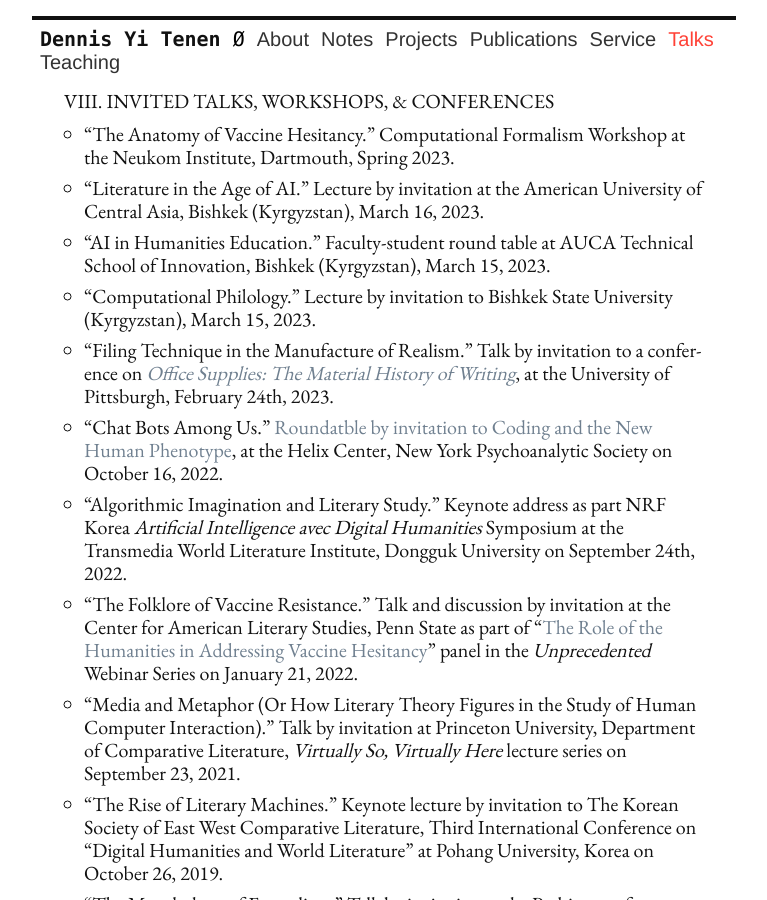
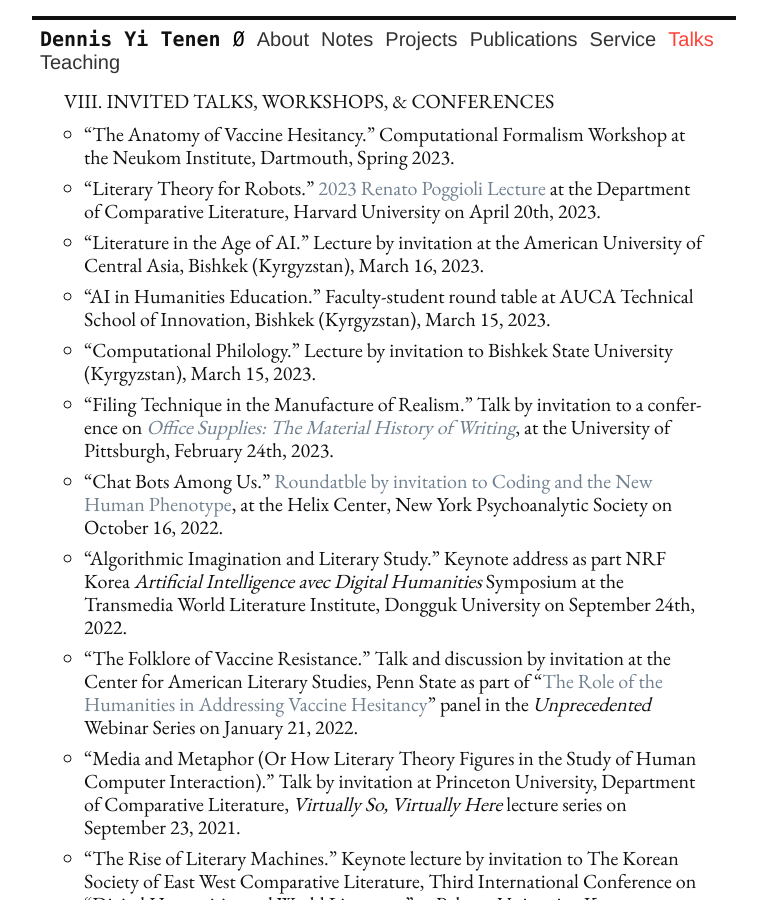
Before and after one commit to denten/denten.github.io, a Jekyll site: the page built from _pages/talks.md, in a window 1280 px wide and 900 px high. Shown: the whole window, without its empty margins (256-1023 px from the left). Built offline with Jekyll 4.4.1, drawn with Linux system fonts in a browser that asks for light colours.

Commit message:
update talks

```diff
--- a/_includes/CV/06-talks.md
+++ b/_includes/CV/06-talks.md
@@ -2,6 +2,8 @@
 
 - "The Anatomy of Vaccine Hesitancy." Computational Formalism Workshop at the Neukom Institute,
   Dartmouth, Spring 2023.
+- "Literary Theory for Robots." [2023 Renato Poggioli Lecture](/assets/images/poggioli.pdf) at
+  the Department of Comparative Literature, Harvard University on April 20th, 2023.
 - "Literature in the Age of AI." Lecture by invitation at the American University of Central
   Asia, Bishkek (Kyrgyzstan), March 16, 2023.
 - "AI in Humanities Education." Faculty-student round table at AUCA Technical School of
```
Also changed, not shown: 1 other file.
